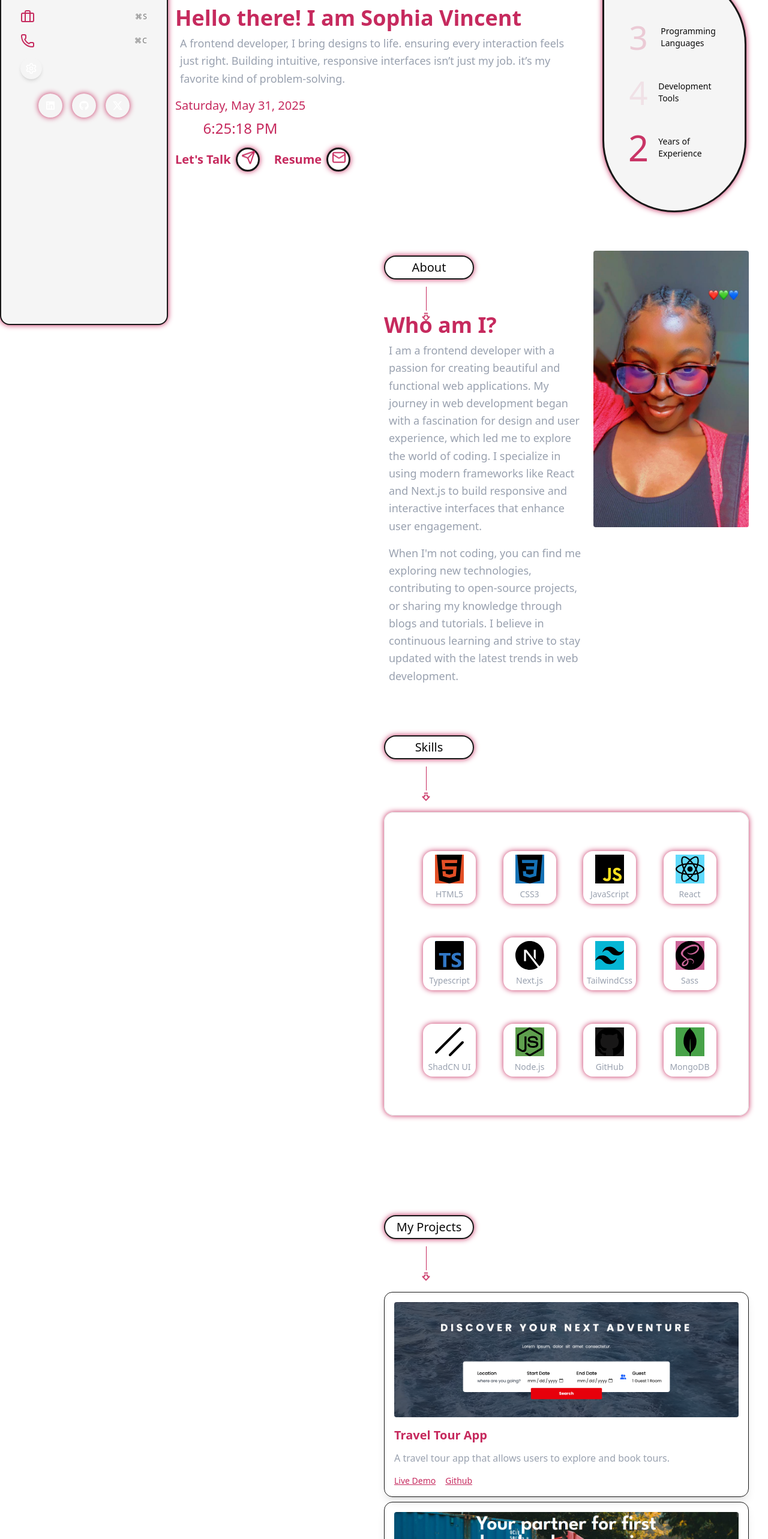
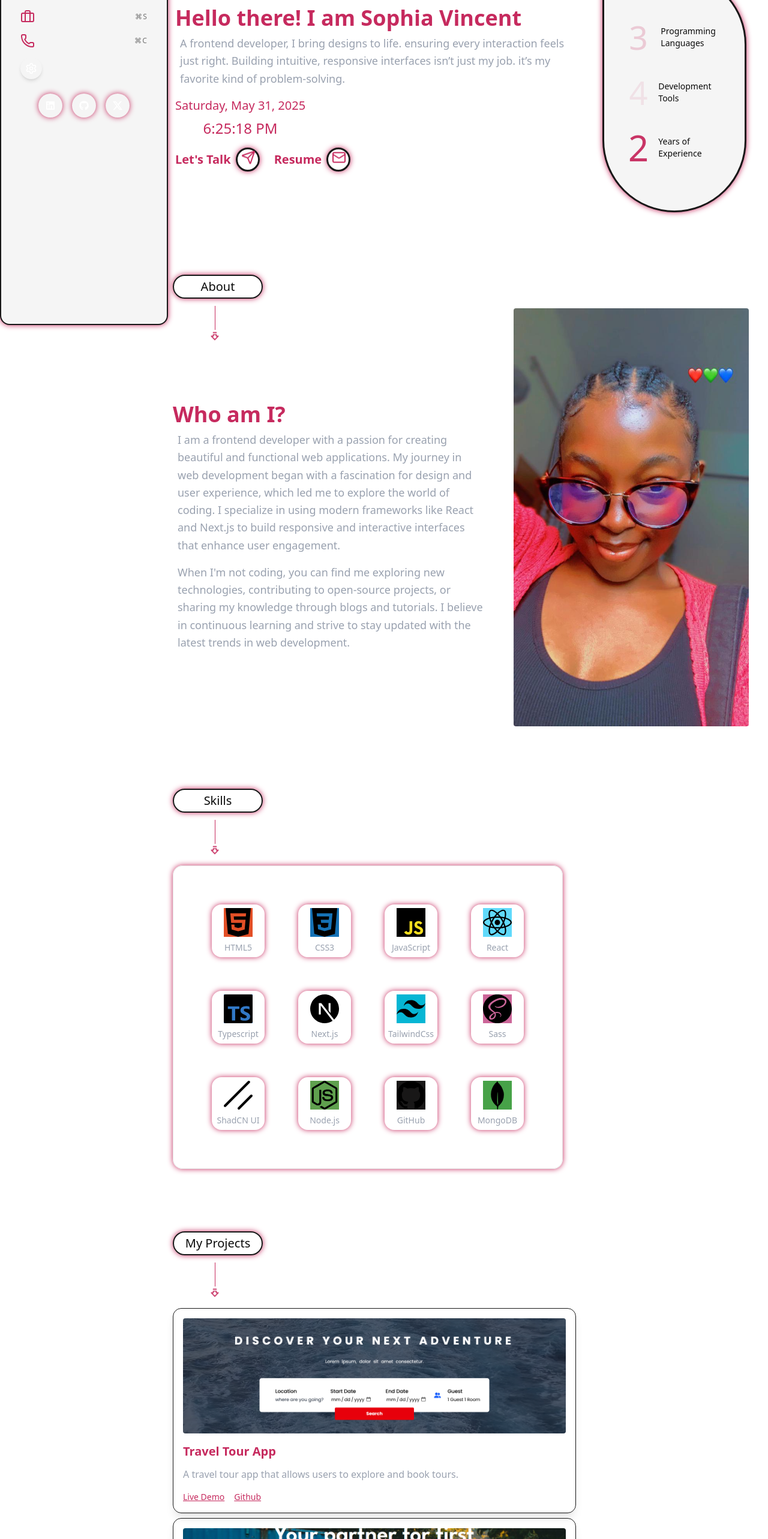
Before and after one commit to SimplySophia/my-portfolio, a Next.js app: page / in a window 1280 px wide. Shown: the part 234-2800 px from the top of the page at 60% size. Built offline with nearby package versions, Linux system fonts and the light colour scheme.

Commit message:
modify layout for ux

```diff
--- a/src/components/about/About.tsx
+++ b/src/components/about/About.tsx
@@ -9,11 +9,13 @@
     return (
         <section
            aria-labelledby="about-heading"
-      className="bg-base-200 min-h-screen px-4 md:px-8 py-8 max-w-7xl mx-auto lg:pl-[24rem] flex"
+      className="w-full px-4 md:px-8 py-8 max-w-5xl mx-auto mt-8 "
         >
         <div className="flex flex-col items-start">
 
             <SectionHeading heading="About" scrollToId="next-section"/>
+            <div className="flex flex-col lg:flex-row items-center justify-center max-w-7xl mx-auto gap-10">
+
             <div id="next-section" className="pt-10 animate-fade-in duration-700 flex flex-col gap-4 max-w-2xl">
                 <div className="w-full max-w-2xl mx-auto flex flex-col items-start">
                     <h1 className="text-2xl md:text-4xl font-bold text-primary" id="about-heading">
@@ -27,8 +29,7 @@
                     </p>
                 </div>
             </div>
-        </div>
-        <div>
+             <div>
                     <Image
                      src="/images/me.png"
                      alt="me"
@@ -37,6 +38,8 @@
                      className="rounded"
                     />
                 </div>
+            </div>
+        </div>
         </section>
      );
 }
--- a/src/components/contact/Contact.tsx
+++ b/src/components/contact/Contact.tsx
@@ -5,7 +5,7 @@
     return (
         <section
         aria-labelledby="about-heading"
-          className="bg-base-200 min-h-screen px-4 md:px-8 py-8 max-w-7xl mx-auto lg:pl-[24rem]"
+          className="w-full px-4 md:px-8 py-8 max-w-5xl mx-auto mt-8"
         >
             <div className="flex flex-col gap-8 items-start">
 
--- a/src/components/projects/FeaturedProjects.tsx
+++ b/src/components/projects/FeaturedProjects.tsx
@@ -29,7 +29,7 @@
     return (
         <section
             aria-labelledby="about-heading"
-             className="bg-base-200 min-h-screen px-4 md:px-8 py-8 max-w-7xl mx-auto lg:pl-[24rem]"
+             className="w-full px-4 md:px-8 py-8 max-w-5xl mx-auto mt-8"
         >
             <div className="flex flex-col gap-8 items-start">
                 <SectionHeading heading="My Projects" scrollToId="next-section" />
--- a/src/components/skills/skills.tsx
+++ b/src/components/skills/skills.tsx
@@ -22,7 +22,7 @@
     return (
         <section
             aria-labelledby="about-heading"
-             className="bg-base-200 min-h-screen px-4 md:px-8 py-8 max-w-7xl mx-auto lg:pl-[24rem]"
+             className="w-full px-4 md:px-8 py-8 max-w-5xl mx-auto mt-8"
         >
             <div className="flex flex-col gap-8 items-start">
                 <SectionHeading heading="Skills" scrollToId="next-section" />
```
